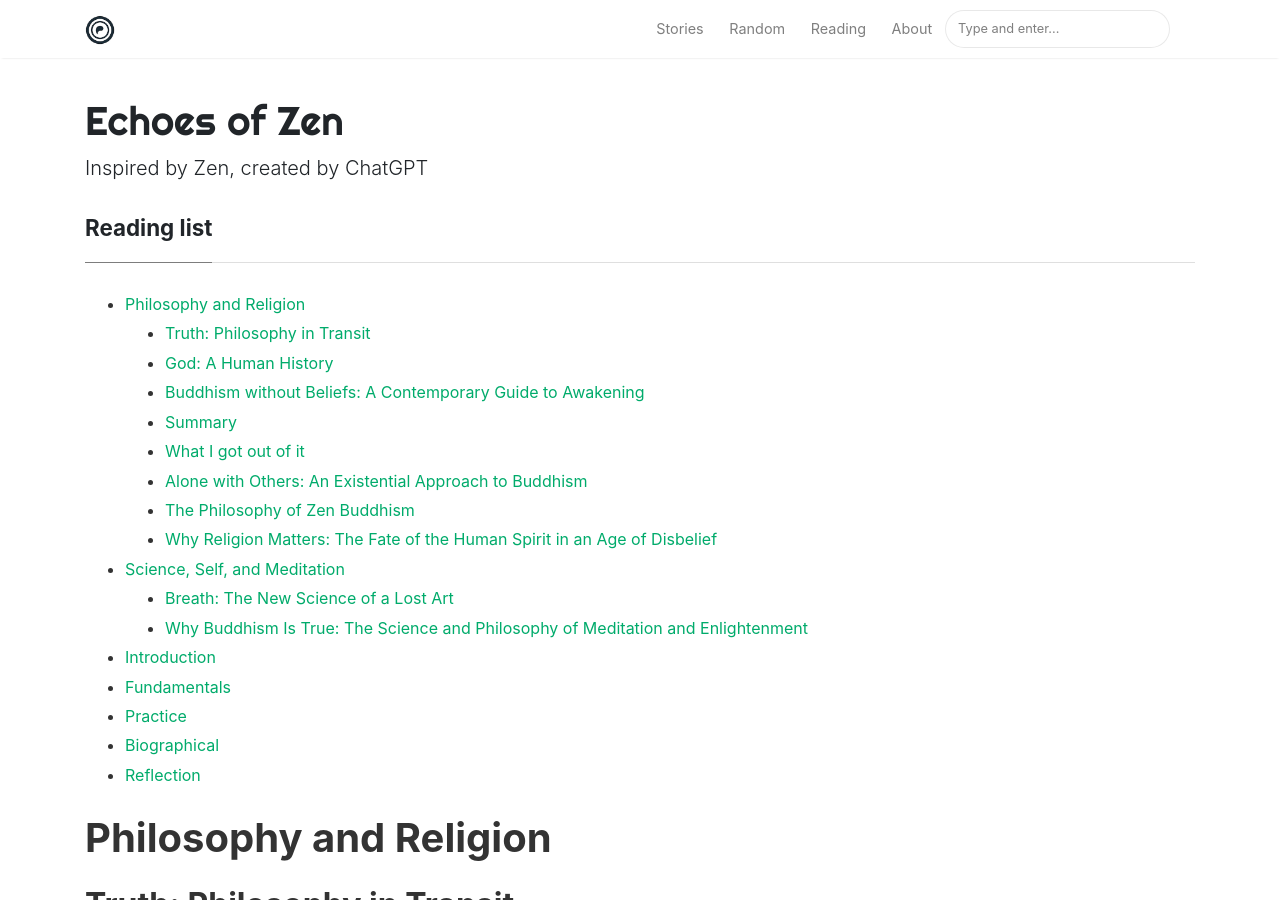
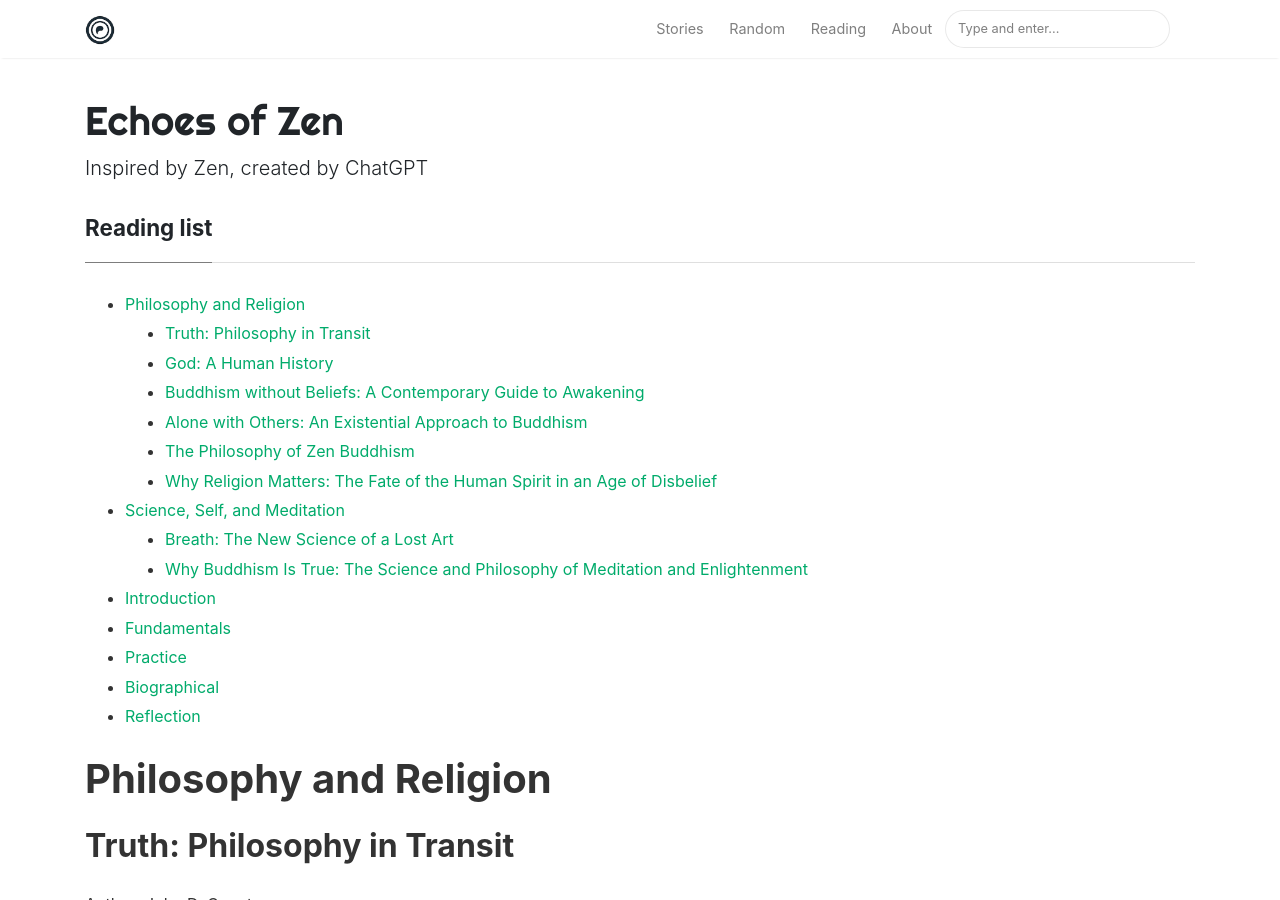
Before and after one commit to zeroXten/echoesofzen, a Jekyll site: the page built from _pages/reading.md, in a window 1280 px wide and 900 px high. Built offline with Jekyll 4.4.1, drawn with Linux system fonts in a browser that asks for light colours; nearby versions of some CDN libraries; comment, search, counter and statistics services are not loaded.

Commit message:
and again

```diff
--- a/_pages/reading.md
+++ b/_pages/reading.md
@@ -44,13 +44,13 @@ A fascinating insight into the history and "evolution" of religion. The author d
 Author: Stephen Batchelor\
 Goodreads: <https://www.goodreads.com/en/book/show/90557>
 
-## Summary
+### Summary
 
 Batchelor, a former monk in both the Tibetan and Zen traditions, presents Buddhism as a practical, secular approach to life, focusing on its philosophical and ethical aspects rather than religious beliefs or metaphysical doctrines.
 
 The book advocates for a version of Buddhism grounded in critical inquiry and personal experience. Batchelor emphasizes the core Buddhist practices of mindfulness and compassion, suggesting that they can lead to a deeper understanding of the human condition and a more fulfilled life. He challenges the reader to view the Buddha not as a religious icon but as a human being who taught a way of life based on awareness, ethical conduct, and meditation.
 
-## What I got out of it
+### What I got out of it
 
 I need to finish this book.
 
```
